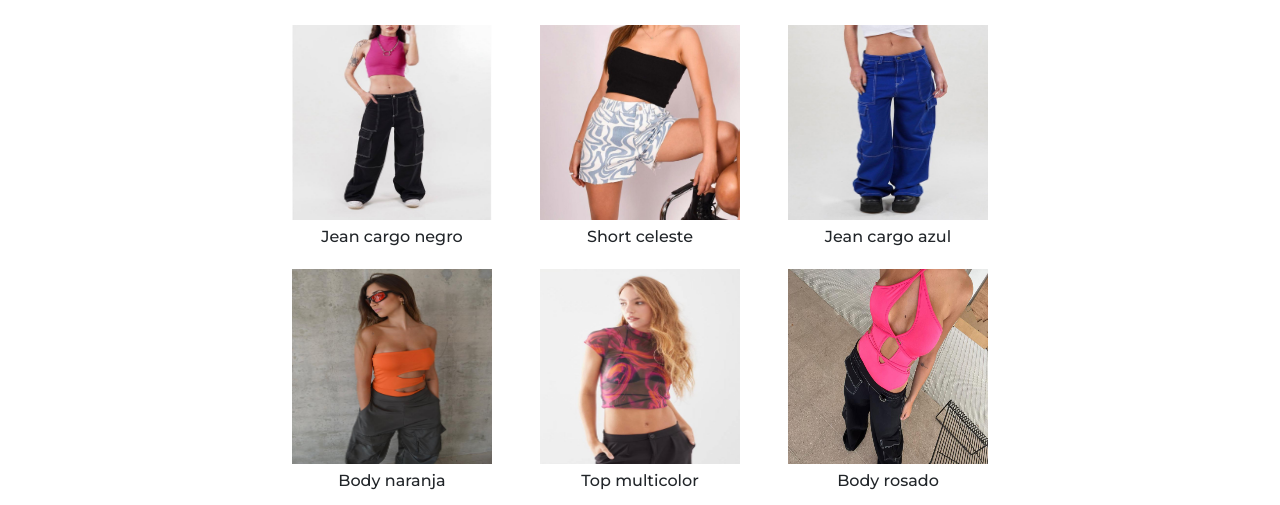
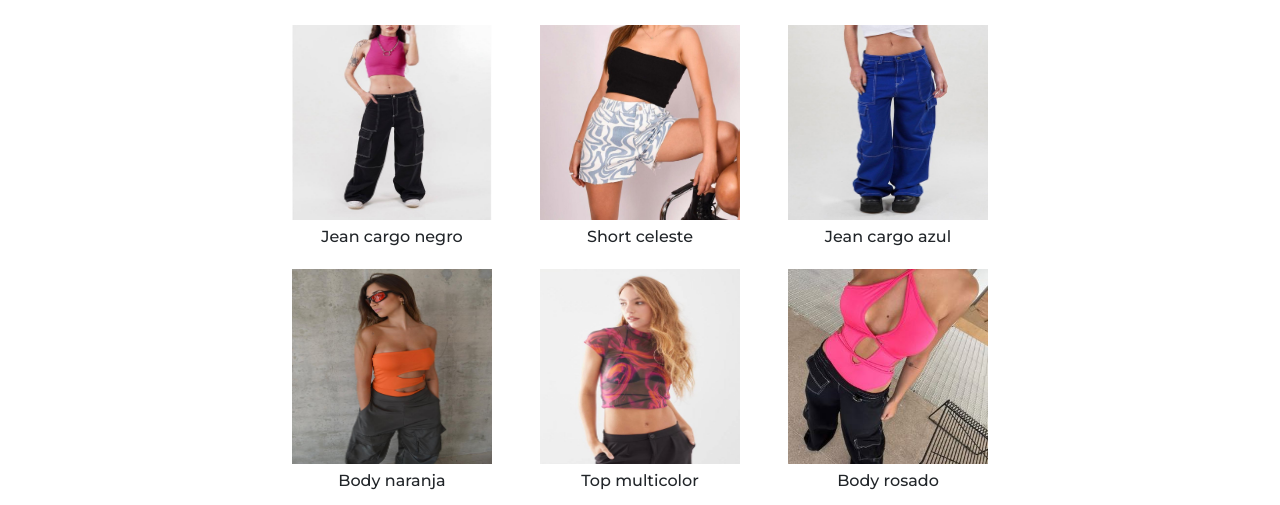
Before and after one commit to nicolmartinez1992/PFMartinez, a plain HTML site: page pages/shopnow.html in a window 1280 px wide. Shown: the part 128-633 px from the top of the page. Drawn offline with nearby package versions, Linux system fonts and the light colour scheme.

Commit message:
Tercera pre-entrega

```diff
--- a/pages/shopnow.html
+++ b/pages/shopnow.html
@@ -115,7 +115,7 @@
                     <span class="spanProductos">Top multicolor</span>
                 </div>
                 <div class="individualContainer">
-                    <img class="imgProductos" src="../assets/imagenes/Productos/body-rosado.jpeg" alt="Body rosado">
+                    <img class="imgProductos" src="../assets/imagenes/Productos/body-rosado2.jpg" alt="Body rosado">
                     <span class="spanProductos">Body rosado</span>
                 </div>
             </div>
```
Also changed, not shown: assets/imagenes/Productos/body-rosado2.jpeg (added), assets/imagenes/Productos/body-rosado2.jpg (added).
